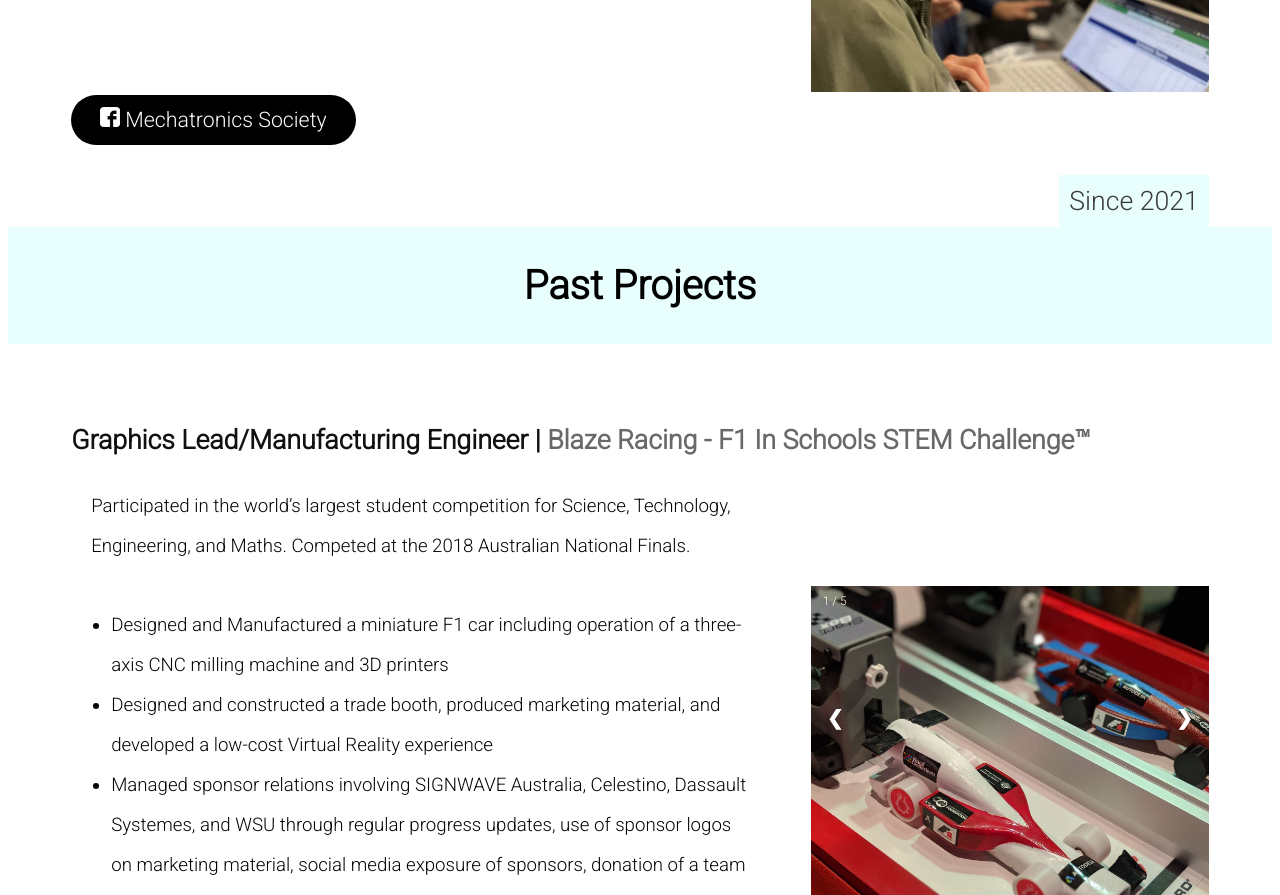
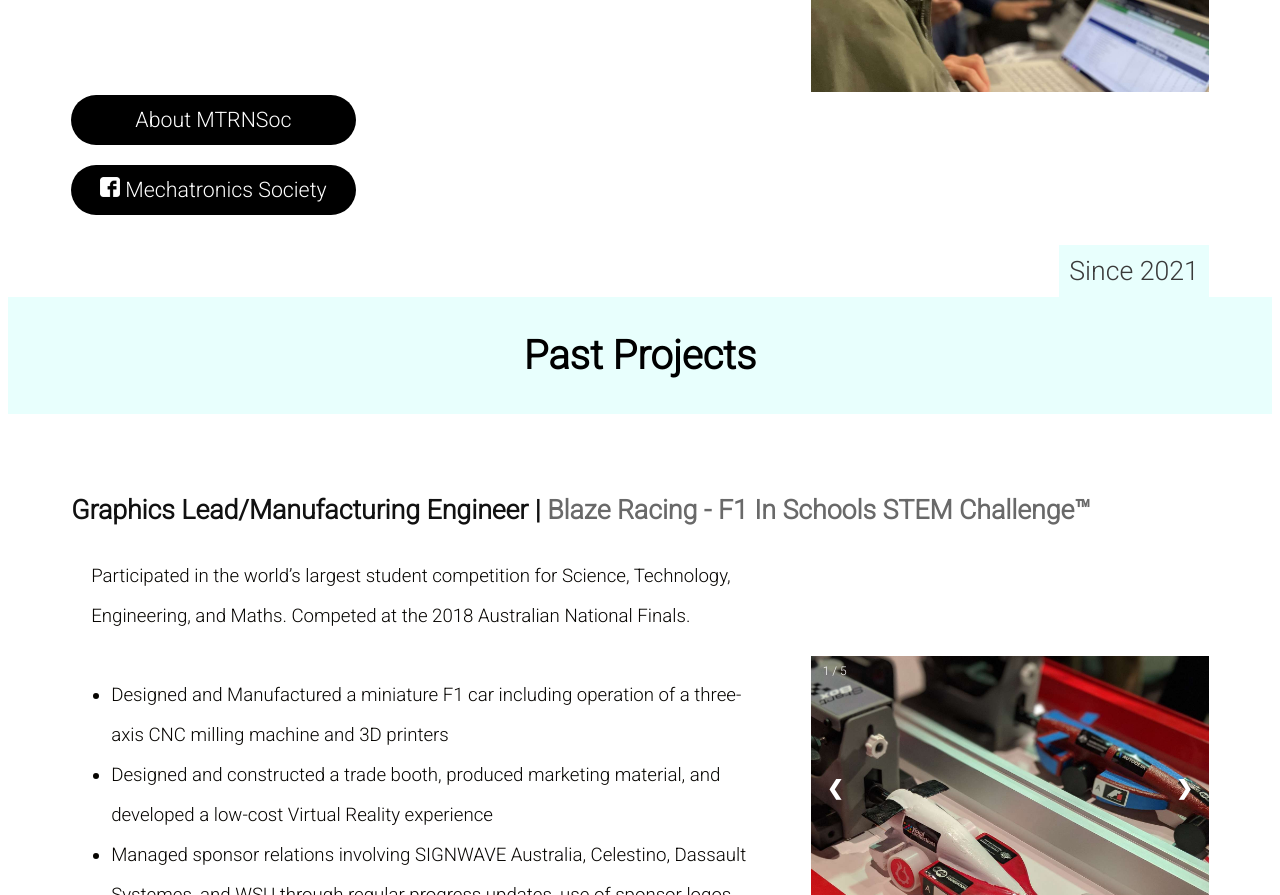
Before and after one commit to cooleo2/website, a plain HTML site: page index.html in a window 1280 px wide. Shown: the part 1951-2846 px from the top of the page. Drawn offline with Linux system fonts and the light colour scheme.

Commit message:
Added MTRNSoc Website Link

```diff
--- a/index.html
+++ b/index.html
@@ -141,6 +141,9 @@
 					    <!-- Next and previous buttons -->
 					  <a class="prev" onclick="plusSlides(-1)">&#10094;</a>
 					  <a class="next" onclick="plusSlides(1)">&#10095;</a>
+				</div>
+				<div class="about_bt">
+					<button class="more_bt"><a href="https://www.unswmtrnsoc.org/">About MTRNSoc</a></button>
 				</div>
 				<div class="about_bt">
 					<button class="more_bt"><a href="https://www.facebook.com/UNSWMTRNSoc/"><img class="in_icon" src="images/fb-icon.png"> Mechatronics Society</a></button>
```
